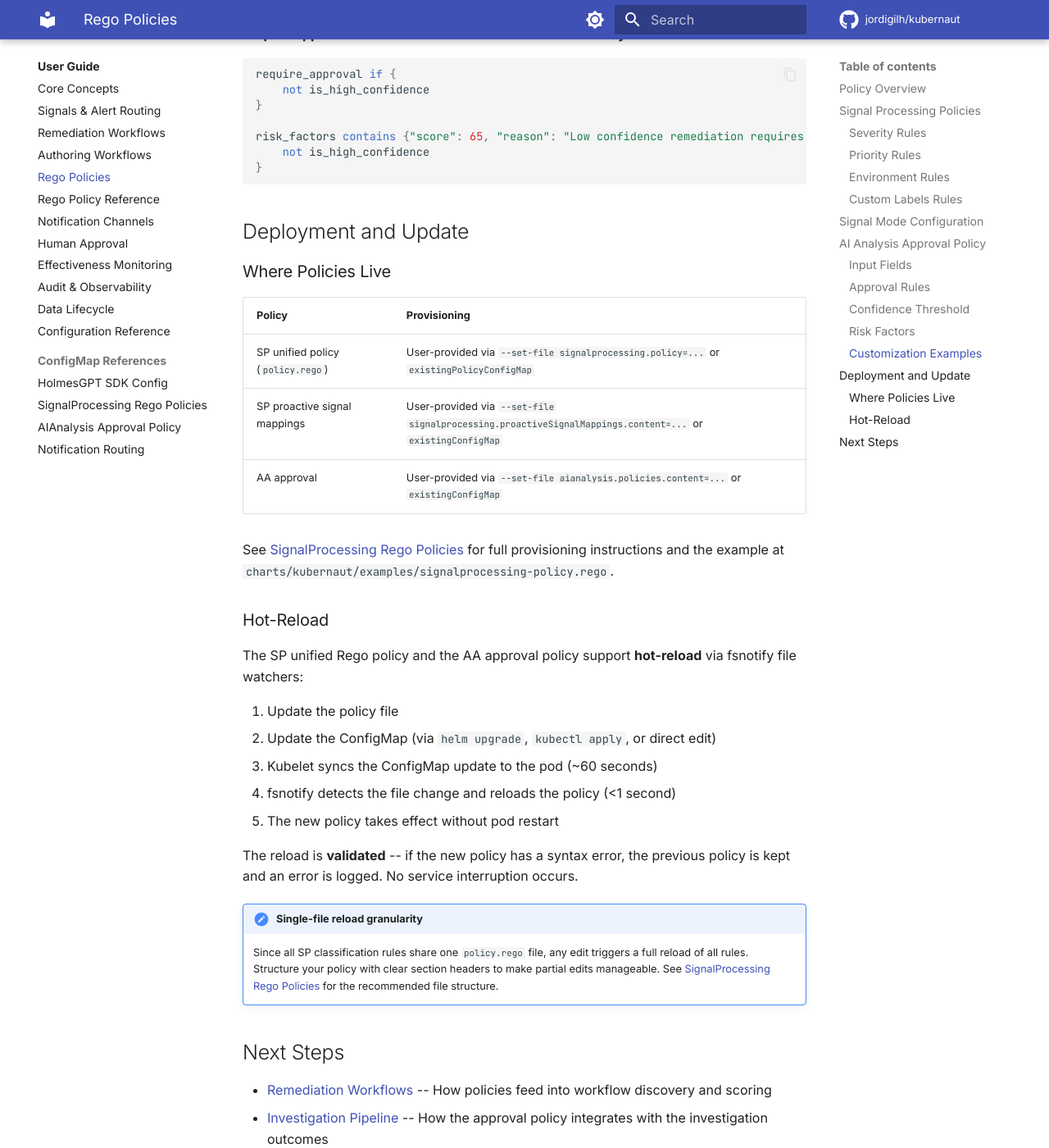
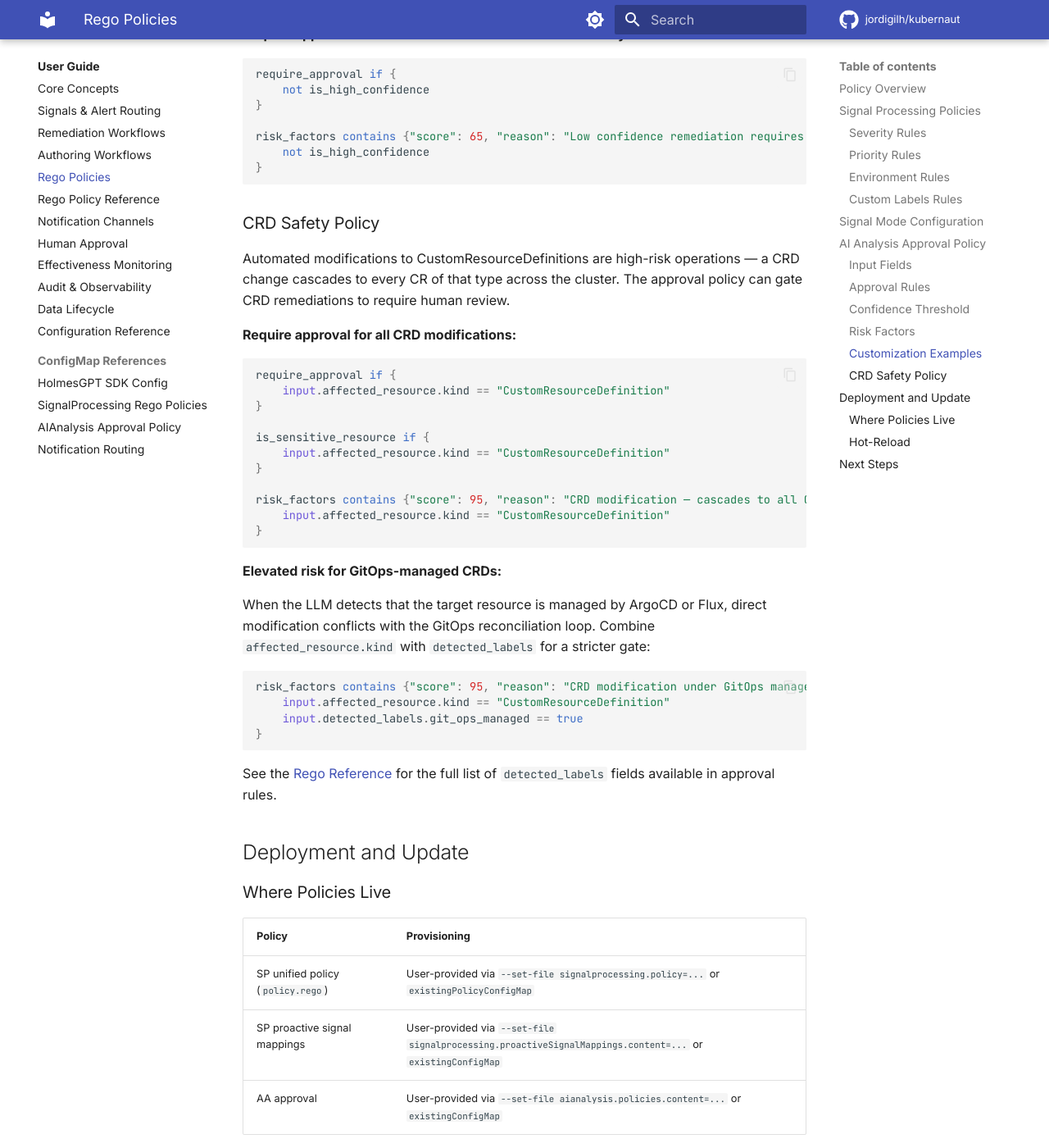
Before and after one commit to jordigilh/kubernaut-docs, an MkDocs documentation site: the page built from docs/user-guide/policies.md, in a window 1280 px wide and 1400 px high, scrolled down 7257 px. Shown: the whole window at 82% size. Built offline with MkDocs 1.6.1 and Material for MkDocs 9.7.7, drawn with Linux system fonts in a browser that asks for light colours; comment, search, counter and statistics services are not loaded; the version menu is left out.

Commit message:
docs: add CRD safety Rego policy guide with examples
Document CRD modification as a high-risk operation that should require
human approval. Automated CRD changes cascade to all CRs of that type,
making them unsafe for unattended remediation.

- Add "CRD Safety Policy" section to policies.md with basic approval
  gate and elevated-risk GitOps-managed CRD examples
- Add CRD safety gate example to configmap-approval.md
- Cross-reference rego-reference.md for detected_labels fields

Closes jordigilh/kubernaut-docs#12

Made-with: Cursor

````diff
--- a/docs/user-guide/policies.md
+++ b/docs/user-guide/policies.md
@@ -253,6 +253,39 @@ risk_factors contains {"score": 65, "reason": "Low confidence remediation requir
 }
 ```
 
+### CRD Safety Policy
+
+Automated modifications to CustomResourceDefinitions are high-risk operations — a CRD change cascades to every CR of that type across the cluster. The approval policy can gate CRD remediations to require human review.
+
+**Require approval for all CRD modifications:**
+
+```rego
+require_approval if {
+    input.affected_resource.kind == "CustomResourceDefinition"
+}
+
+is_sensitive_resource if {
+    input.affected_resource.kind == "CustomResourceDefinition"
+}
+
+risk_factors contains {"score": 95, "reason": "CRD modification — cascades to all CRs of this type"} if {
+    input.affected_resource.kind == "CustomResourceDefinition"
+}
+```
+
+**Elevated risk for GitOps-managed CRDs:**
+
+When the LLM detects that the target resource is managed by ArgoCD or Flux, direct modification conflicts with the GitOps reconciliation loop. Combine `affected_resource.kind` with `detected_labels` for a stricter gate:
+
+```rego
+risk_factors contains {"score": 95, "reason": "CRD modification under GitOps management — requires human approval"} if {
+    input.affected_resource.kind == "CustomResourceDefinition"
+    input.detected_labels.git_ops_managed == true
+}
+```
+
+See the [Rego Reference](rego-reference.md#ai-analysis-approval-policy) for the full list of `detected_labels` fields available in approval rules.
+
 ## Deployment and Update
 
 ### Where Policies Live
````
Also changed, not shown: docs/user-guide/configmap-approval.md (+16 -0 lines).
